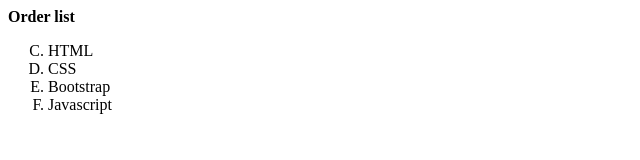
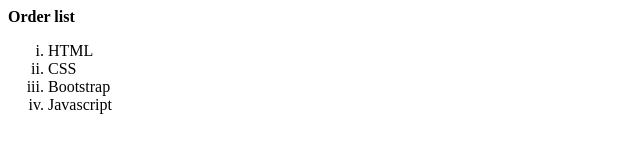
Before and after one commit to Ajay-The-Programmer/HTML, a plain HTML site: page html/orderlist.html in a window 1280 px wide. Shown: the full height of the page, 0-640 px from the left. Drawn offline with Linux system fonts and the light colour scheme.

Commit message:
orderlist using type i

```diff
--- a/html/orderlist.html
+++ b/html/orderlist.html
@@ -6,7 +6,7 @@
 </titile>
 </head>
 <body>
-<ol start="3"type="A">
+<ol type="i">
 <li>HTML</li>
 <li>CSS</li>
 <li>Bootstrap</li>
```
